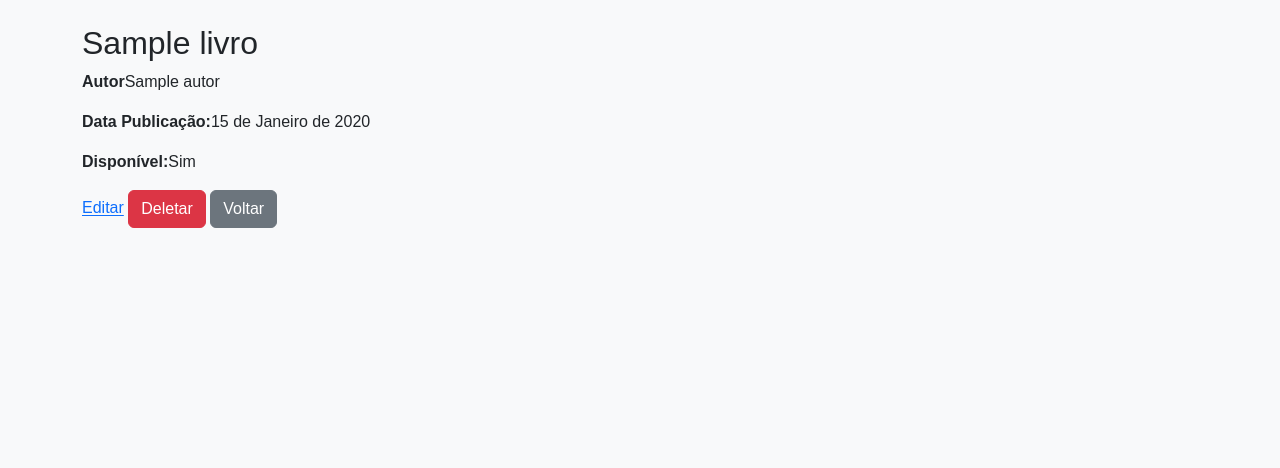
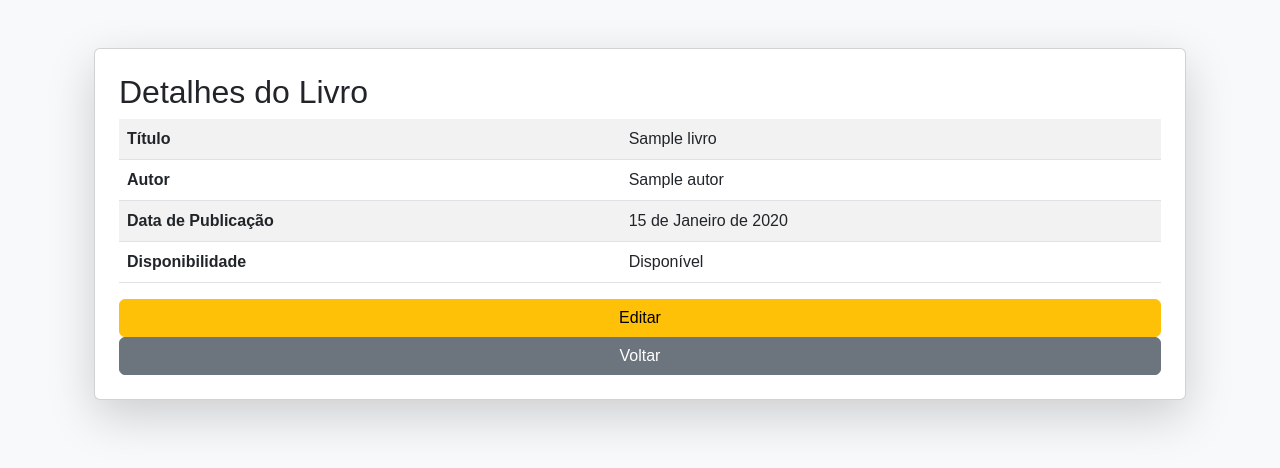
Before and after one commit to douglasinforj/sistema_biblioteca, a Django app: page /livros/1/ in a window 1280 px wide. Shown: the part 62-530 px from the top of the page. Run offline with Django 5.2, Linux system fonts and the light colour scheme; tables that the repository leaves empty hold one stand-in row (values such as "Sample post").

Commit message:
Estilizando e ajustando a exibição

```diff
--- a/core/templates/core/livro_detail.html
+++ b/core/templates/core/livro_detail.html
@@ -1,18 +1,31 @@
 {% extends 'base.html' %}
+
 {% block content %}
+<div class="container mt-5">
+    <div class="card shadow-lg p-4">
+        <h2>Detalhes do Livro</h2>
 
-<h2>{{ livro.titulo }}</h2>
-<p><strong>Autor</strong>{{ livro.autor }}</p>
-<p><strong>Data Publicação:</strong>{{ livro.data_publicacao }}</p>
-<p><strong>Disponível:</strong>{% if livro.disponivel %}Sim{% else %} Não{% endif %}</p>
+        <table class="table table-striped">
+            <tr>
+                <th>Título</th>
+                <td>{{ livro.titulo }}</td>
+            </tr>
+            <tr>
+                <th>Autor</th>
+                <td>{{ livro.autor.nome }}</td>  <!-- Usando relação com um modelo "Autor" -->
+            </tr>
+            <tr>
+                <th>Data de Publicação</th>
+                <td>{{ livro.data_publicacao }}</td>
+            </tr>
+            <tr>
+                <th>Disponibilidade</th>
+                <td>{{ livro.disponivel|yesno:"Disponível,Indisponível" }}</td>
+            </tr>
+        </table>
 
-<a href="{% url 'livro_update' livro.pk %}" class="btn-warning">Editar</a>
-
-<form action="{url 'livro_delete' livro.pk }" method="post" style="display: inline;">
-    {% csrf_token %}
-    <button type="submit" class="btn btn-danger">Deletar</button>
-</form>
-
-<a href="{% url 'livros_list'%}" class="btn btn-secondary">Voltar</a>
-
+        <a href="{% url 'livro_update' livro.pk %}" class="btn btn-warning">Editar</a>
+        <a href="{% url 'livros_list' %}" class="btn btn-secondary">Voltar</a>
+    </div>
+</div>
 {% endblock %}
```
